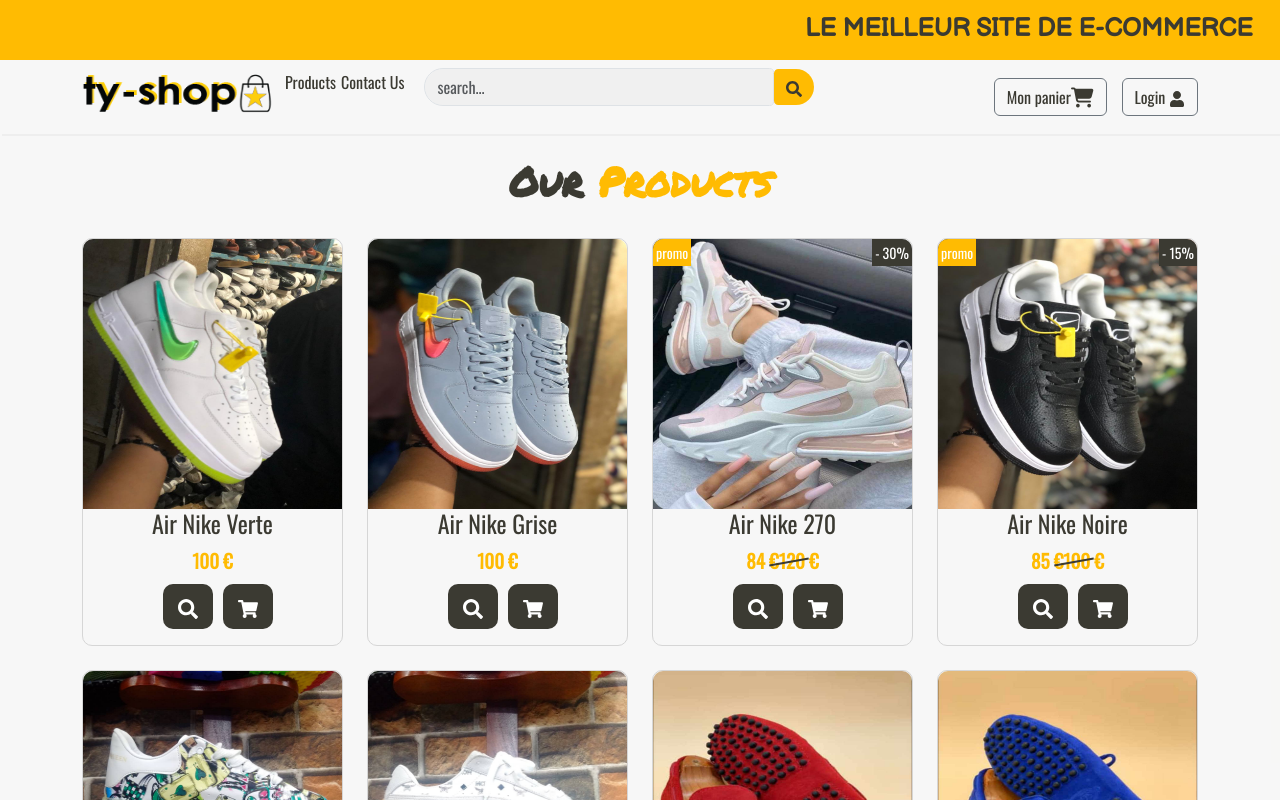
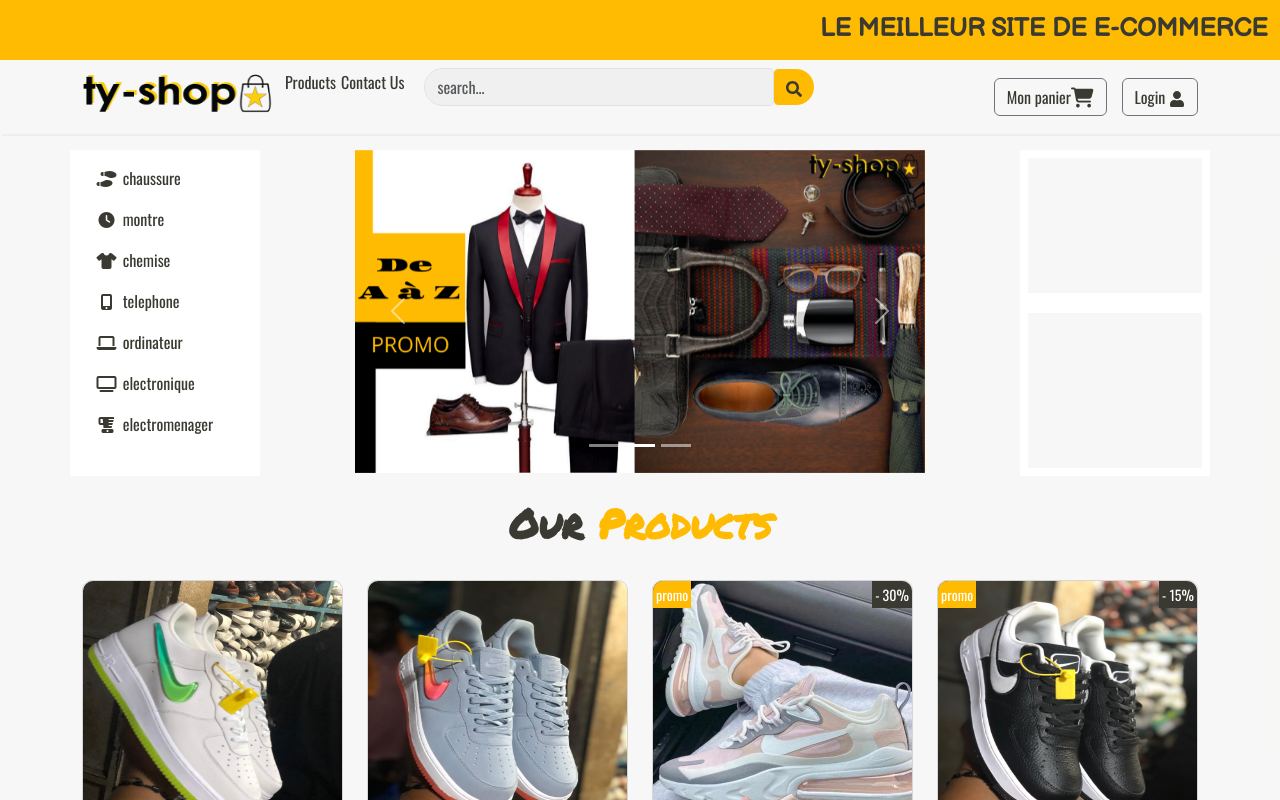
Before and after one commit to fxstud/tyshop, a React (Create React App) app in the folder tyshop/: page /home in a window 1280 px wide. Shown: the top 800 px of the page. Built offline with nearby package versions, Linux system fonts and the light colour scheme.

Commit message:
adding of categories with principal home component

```diff
--- a/tyshop/src/App.js
+++ b/tyshop/src/App.js
@@ -6,6 +6,7 @@
 
 import './App.css';
 import './css/product.css'
+import './css/mainMenu.css'
 
 const store = ConfigureStore()
 
--- /dev/null
+++ b/tyshop/src/component/CategoryComponent.js
@@ -0,0 +1,12 @@
+import react from 'react'
+import Title from './TitleComponent'
+import ProductList from './ProductListComponent'
+
+export default function Category(props){
+    return(
+        <div className='container'>
+            <Title name='categorie' title={props.name}></Title>
+            <ProductList lesProduits = {props.lesProduits} addToCart = {props.addToCart} ></ProductList>
+        </div>
+    )
+}
--- a/tyshop/src/component/ContactComponent.js
+++ b/tyshop/src/component/ContactComponent.js
@@ -43,7 +43,7 @@
 
         this.setState({[name] : value})
     }
-
+    // INTERVIENT LORSQUE UN ELEMENT PERD LE FOCUS
     handleBlur = (field) =>(e) =>{
         this.setState({
             touched : {...this.state.touched,[field] : true}
--- a/tyshop/src/component/HomeComponent.js
+++ b/tyshop/src/component/HomeComponent.js
@@ -1,12 +1,15 @@
 import React from "react";
 import Title from "./TitleComponent";
 import ProductList from './ProductListComponent'
+import PrincipalHomeComponent from './PrincipalHomeComponent'
 
 function Home(props){
     return(
         <div className="container">
+            <PrincipalHomeComponent></PrincipalHomeComponent>
             <Title name={'our'} title={'products'} />
             <ProductList lesProduits = {props.lesProduits} addToCart = {props.addToCart}></ProductList>
+
         </div>
     )
 }
--- a/tyshop/src/component/MainComponent.js
+++ b/tyshop/src/component/MainComponent.js
@@ -9,11 +9,13 @@
 import Cart from './CartCompConst'
 import ProductDetail from './ProductDetailComponent'
 import {addToCart,removeToCart,addQuantity,removeQuantity} from '../redux/ActionCreator'
+import Category from './CategoryComponent'
 
 const mapStateToProps = state =>{
     return{
         lesProduits : state.Products,
         lesProduitsInCart : state.Cart,
+        category : state.storeCategory,
     }
 }
 
@@ -37,6 +39,14 @@
             )
         }
 
+        const CategoryWithId = () => {
+            const {cId} = useParams();
+            return(
+                <Category lesProduits = {this.props.lesProduits.lesProduits.filter( p => p.category_id === parseInt(Number(cId)))} addToCart = {this.props.addToCart}
+                    name = {this.props.category.filter( c => c.id === parseInt(Number(cId)))[0].name}></Category>
+            )
+        }
+
         return(
             <>
                 <Header nbProduit = {this.props.lesProduitsInCart.nbProduit} />
@@ -45,6 +55,7 @@
                     <Route  path='/home/:pId' Component={ProductWithId}></Route>
                     <Route  exact path='/contact' element={<Contact></Contact>}></Route>
                     <Route  exact path='/cart' element={<Cart></Cart>}></Route>
+                    <Route  exact path='/category/:cId' Component={CategoryWithId}></Route>
                     <Route exact path='*' element={<Navigate to='/home'></Navigate>} ></Route>
                 </Routes>
             </>
--- a/tyshop/src/component/PanierComponent.js
+++ b/tyshop/src/component/PanierComponent.js
@@ -1,6 +1,5 @@
 import React from 'react'
 import {Button} from 'reactstrap'
-import {FaSearch,FaShoppingCart,FaUser} from "react-icons/fa";
 
 export default class Panier extends React.Component{
     constructor(props){
--- /dev/null
+++ b/tyshop/src/component/PrincipalHomeComponent.js
@@ -0,0 +1,143 @@
+import React, { Component} from 'react'
+import { NavLink } from 'react-router-dom'
+import { Nav, NavItem, Collapse,Navbar,NavbarToggler,UncontrolledCarousel} from 'reactstrap'
+
+
+const items = [
+  {
+      src : 'img/banniere1.jpeg',
+      altText: 'Slide 1',
+      key : '1'
+  },
+  {
+      src : 'img/banniere2.png',
+      altText: 'Slide 2',
+      key : '2'
+  },
+  {
+      src : 'img/banniere3.png',
+      altText: 'Slide 3',
+      key : '3'
+  }
+]
+
+/*const Example = (props) => {
+  const [activeIndex, setActiveIndex] = useState(0);
+  const [animating, setAnimating] = useState(false);
+
+  const next = () => {
+    if (animating) return;
+    const nextIndex = activeIndex === items.length - 1 ? 0 : activeIndex + 1;
+    setActiveIndex(nextIndex);
+  }
+
+  const previous = () => {
+    if (animating) return;
+    const nextIndex = activeIndex === 0 ? items.length - 1 : activeIndex - 1;
+    setActiveIndex(nextIndex);
+  }
+
+  const goToIndex = (newIndex) => {
+    if (animating) return;
+    setActiveIndex(newIndex);
+  }
+
+  const slides = items.map((item) => {
+    return (
+      <CarouselItem
+        onExiting={() => setAnimating(true)}
+        onExited={() => setAnimating(false)}
+        key={item.src}
+      >
+        <img src={item.src} alt={item.altText} className = 'img-fluid'/>
+        <CarouselCaption captionText={item.caption} captionHeader={item.caption} />
+      </CarouselItem>
+    );
+  });
+
+  return (
+    <Carousel
+      activeIndex={activeIndex}
+      next={next}
+      previous={previous}
+
+    >
+      <CarouselIndicators items={items} activeIndex={activeIndex} onClickHandler={goToIndex} />
+      {slides}
+      <CarouselControl direction="prev" directionText="Previous" onClickHandler={previous} />
+      <CarouselControl direction="next" directionText="Next" onClickHandler={next} />
+    </Carousel>
+  );
+}*/
+const Example = () => <UncontrolledCarousel items={items} />
+
+
+export default class Principal extends Component {
+
+constructor(props){
+    super(props)
+
+    this.toggleNav = this.toggleNav.bind(this)
+
+    this.state = {
+        isOpen : false
+    }
+}
+  toggleNav(){
+    this.setState({isOpen : ! this.state.isOpen})
+  }
+  render() {
+
+    return (
+      <div className = 'row mt-3' id='menuWrap'>
+        <div className ='col-12 col-lg-2 mx-auto mx-lg-0' id ='menuPrincipal'>
+          <Navbar expand='lg' light >
+            <NavbarToggler onClick={this.toggleNav} className='m-auto'/>
+            <Collapse isOpen = {this.state.isOpen} navbar>
+              <Nav vertical  className="text-left">
+                <NavItem className='py-2'>
+                  <NavLink to='/category/0' ><i class="fas fa-shoe-prints "></i> chaussure</NavLink>
+                </NavItem>
+                <NavItem className='py-2'>
+                  <NavLink to='/category/2' ><i class="fas fa-clock"></i> montre</NavLink>
+                </NavItem>
+                <NavItem className='py-2'>
+                  <NavLink to='/category/1' ><i class="fas fa-tshirt"></i> chemise</NavLink>
+                </NavItem>
+                <NavItem className='py-2'>
+                  <NavLink to='/category/3' ><i class="fas fa-mobile-alt"></i> telephone</NavLink>
+                </NavItem>
+                <NavItem className='py-2'>
+                  <NavLink to="#" ><i class="fas fa-laptop"></i> ordinateur</NavLink>
+                </NavItem>
+                <NavItem className='py-2'>
+                  <NavLink to="#" ><i class="fas fa-tv"></i> electronique</NavLink>
+                </NavItem>
+                <NavItem className='py-2'>
+                  <NavLink to="#" ><i class="fas fa-blender"></i> electromenager</NavLink>
+                </NavItem>
+              </Nav>
+          </Collapse>
+        </Navbar>
+
+
+      </div>
+      {/* LE CARROUSSEL PREND TOUTE LA LARGEUR EN PETIT ECRAN ET LA MOITIEE EN GRAND
+          IL APPARAIT EN PREMIER EN PETIT ET APRES (POSITION PAR DEFAUT) EN GRAND
+          PUIS ON DEFINIT UNE LARGEUR DE 1 ENTRE LE CARROUSSEL ET MENUWRAP */}
+      <div className = 'col-12 col-lg-6 order-first order-lg-0 offset-lg-1' id = 'carousselPrincipal'>
+        <Example />
+      </div>
+      {/* ON NE VEUT PAS DE PUB EN PETIT ECRAN
+          IL Y A AUSSI UNE LARGEUR DE 1 ENTRE LE CARROUSSEL ET CETTE PUB  */}
+      <div className ='col-lg-2 p-0	d-none d-lg-block offset-1'>
+        <div id='brandingPrincipal'>
+          <div className='brandingItem'>
+          </div>
+          <div className='brandingItem'></div>
+        </div>
+      </div>
+    </div>
+    );
+  }
+}
--- /dev/null
+++ b/tyshop/src/css/mainMenu.css
@@ -0,0 +1,54 @@
+#menuPrincipal{
+    background-color: white;
+    min-height: 100%;
+}
+
+#menuPrincipal a{
+    color: #3b3a32;
+    transition: all 0.5s;
+    text-decoration: none;
+}
+#menuPrincipal a:hover,#menuPrincipal a:hover i{
+    color: #ffbb02;
+}
+
+#menuPrincipal i{
+    display: inline-block;
+    width: 25px;
+    height: 20px;
+    text-align: center;
+}
+
+#carousselPrincipal{
+    min-height: 100%;
+    padding: 0;
+}
+
+#carousselPrincipal img{
+    min-height: 100%;
+}
+
+#brandingPrincipal{
+    min-height: 100%;
+    width: 100%;
+    display: flex;
+    align-items: center;
+    flex-direction: column;
+    justify-content: center;
+    border: 8px solid white;
+}
+
+.brandingItem{
+    min-height: 155px;
+    width: 100%;
+
+}
+.brandingItem:first-child{
+    margin-bottom: 0px;
+    border-bottom: 20px solid white;
+
+}
+/******************************************************contact***************************************************/
+#contact-form input,#contact-form textarea,#contact-form select{
+    background-color: rgba(214, 214, 212,0.2) ;
+}
```
